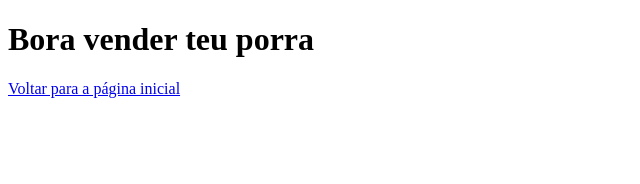
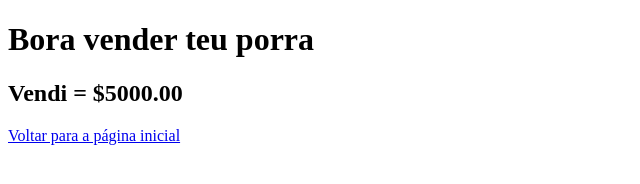
Before and after one commit to FelipeAp93/aulaGithub, a plain HTML site: page vendas.html in a window 1280 px wide. Shown: the whole page, without its empty margins (0-640 px from the left). Drawn offline with Linux system fonts and the light colour scheme.

Commit message:
Coloquei que eu vendi um produto

```diff
--- a/vendas.html
+++ b/vendas.html
@@ -7,6 +7,7 @@
 </head>
 <body>
     <h1> Bora vender teu porra</h1>
+    <h2> Vendi = $5000.00 </h2>
     <a href="index.html"> Voltar para a página inicial</a>
 
 </body>
```
